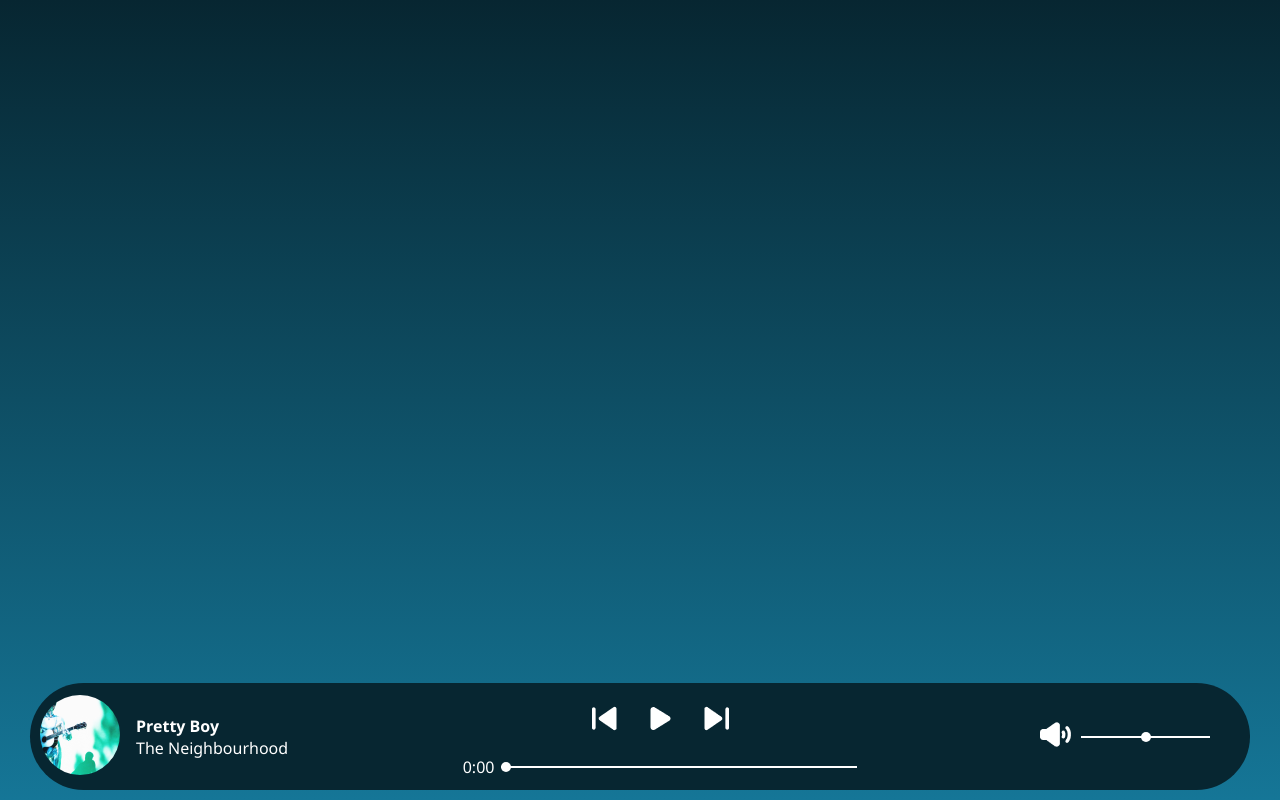
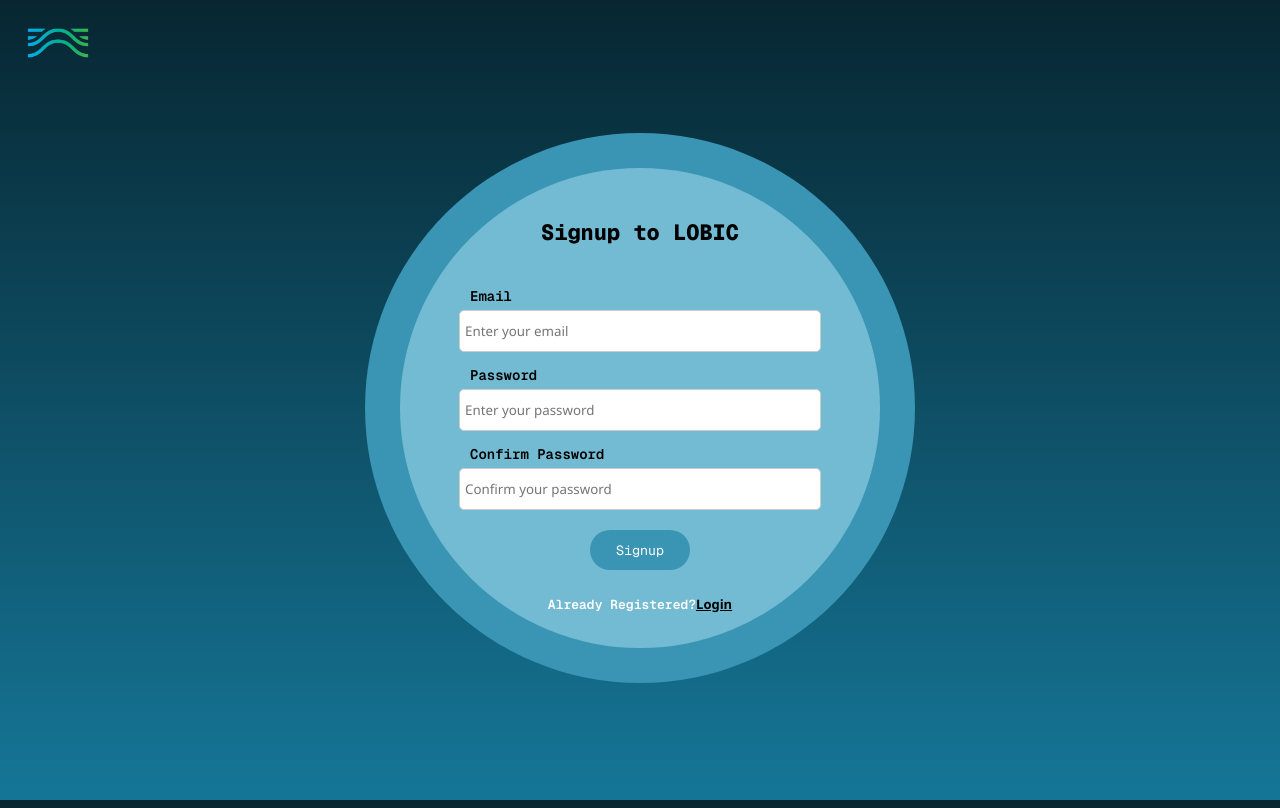
Before and after one commit to fy-st0rm/Lobic, a React (Vite) app: page /signup in a window 1280 px wide. Built offline with nearby package versions, Linux system fonts and the light colour scheme; a web font is replaced by a local one.

Commit message:
hooked /signup to the backend

```diff
--- a/src/App.jsx
+++ b/src/App.jsx
@@ -1,28 +1,28 @@
-import { useEffect } from "react"
-import {
-	Routes, Route, Link,
-	useNavigate
-} from 'react-router-dom'
+import { Routes, Route, Navigate } from 'react-router-dom';
 
-import Login from './routes/login/Login.jsx'
-import Home from "./routes/home/Home.jsx"
-import Auth from "./routes/auth/Auth.jsx"
-import Signup from './routes/signup/Signup.jsx'
+import Login from './routes/login/Login.jsx';
+import Home from "./routes/home/Home.jsx";
+import Auth from "./routes/auth/Auth.jsx";
+import Signup from './routes/signup/Signup.jsx';
+import ForgotPassword from './routes/login/ForgotPassword.jsx';
 
 function App() {
-	const navigate = useNavigate();
-
 	return (
 		<Routes>
-			<Route path = "/" element = { <Login/> } />
-			{/* <Route path = "/signup" element = { <Signup/> } /> */}
-			<Route path = "/home" element = {
-				<Auth>
-					<Home/>
-				</Auth>
-			} />
+			<Route path="/signup" element={<Signup />} />
+			<Route
+				path="/home"
+				element={
+					<Auth>
+						<Home />
+					</Auth>
+				}
+			/>
+			<Route path="/" element={<Navigate to="/login" replace />} />
+			<Route path="/login" element={<Login />} />
+			<Route path="/forgotpassword" element={<ForgotPassword />} />
 		</Routes>
 	);
 }
 
-export default App
+export default App;
--- a/src/main.jsx
+++ b/src/main.jsx
@@ -8,9 +8,9 @@ import Home from './routes/home/Home.jsx'
 
 createRoot(document.getElementById('root')).render(
 	<StrictMode>
-		{/* <Router>
+		<Router>
 			<App/>
-		</Router> */}
-		<Home/>
+		</Router>
+		{/* <Home/> */}
 	</StrictMode>
 )
--- /dev/null
+++ b/src/routes/login/ForgotPassword.jsx
@@ -0,0 +1,49 @@
+import React from 'react';
+import { useNavigate } from 'react-router-dom';
+
+import logo from '/lobic_logo.png';
+import './Login.css';
+
+function ForgotPassword() {
+    const navigate = useNavigate();
+
+    const handleGoBack = () => {
+        navigate(-1);
+    };
+
+    return (
+        <div className='container'>
+            <div className='logo'>
+                <img src={logo} alt="lobic_logo" style={{ width: '70px', height: 'auto' }} />
+            </div>
+
+            <div className='outercircle'></div>
+            <div className='innercircle'></div>
+
+            <div className='loginContainer'>
+                <div>
+                    <p className='loginText'>Forgot Password</p>
+                    <br />
+                    <div style={{
+                        textAlign: 'center',
+                        padding: '20px',
+                        fontSize: '18px'
+                    }}>
+                        This feature is not implemented yet.
+                    </div>
+
+                    <div style={{ textAlign: 'center' }}>
+                        <button
+                            className='loginButton'
+                            onClick={handleGoBack}
+                        >
+                            Go Back
+                        </button>
+                    </div>
+                </div>
+            </div>
+        </div>
+    );
+}
+
+export default ForgotPassword;
--- a/src/routes/login/Login.jsx
+++ b/src/routes/login/Login.jsx
@@ -1,9 +1,9 @@
-import { useState } from 'react'
-import { useNavigate } from "react-router-dom"
+import { useState } from 'react';
+import { useNavigate } from "react-router-dom";
 
-import logo from '/lobic_logo.png'
-import './Login.css'
-import { SERVER_IP } from "../../conf.jsx"
+import logo from '/lobic_logo.png';
+import './Login.css';
+import { SERVER_IP } from "../../conf.jsx";
 
 function Login() {
 	const [email, setEmail] = useState("");
@@ -19,16 +19,16 @@ function Login() {
 
 		const payload = {
 			email: email,
-			password: password
+			password: password,
 		};
 
 		let response = await fetch(SERVER_IP + "/login", {
 			method: "POST",
 			credentials: "include",
 			headers: {
-				"Content-Type": "application/json"
+				"Content-Type": "application/json",
 			},
-			body: JSON.stringify(payload)
+			body: JSON.stringify(payload),
 		});
 
 		if (!response.ok) {
@@ -39,12 +39,20 @@ function Login() {
 		}
 
 		navigate("/home");
-	}
+	};
+
+	const handleSignupRedirect = () => {
+		navigate("/signup");
+	};
+
+	const handleForgotPassword = () => {
+		navigate("/forgotpassword");
+	};
 
 	return (
 		<div className='container'>
 			<div className='logo'>
-			<img src={logo} alt="lobic_logo" style={{width:'70px', height:'auto'}}/>
+				<img src={logo} alt="lobic_logo" style={{ width: '70px', height: 'auto' }} />
 			</div>
 
 			<div className='outercircle'></div>
@@ -53,23 +61,25 @@ function Login() {
 			<div className='loginContainer'>
 				<div>
 					<p className='loginText'>Login to LOBIC</p>
-				<br/>
+					<br />
 					<form onSubmit={handleLogin}>
 						<div>
 							<p className='emailPassword'>Email</p>
 							<input
 								type='email' className='inputBox' placeholder='Enter your email'
 								value={email}
-							onChange={ (e) => setEmail(e.target.value) }
-						required/>
-						<br/>
+								onChange={(e) => setEmail(e.target.value)}
+								required
+							/>
+							<br />
 
 							<p className='emailPassword'>Password</p>
 							<input
 								type='password' className='inputBox' placeholder='Enter your password'
 								value={password}
-							onChange={ (e) => setPassword(e.target.value) }
-						required/>
+								onChange={(e) => setPassword(e.target.value)}
+								required
+							/>
 						</div>
 
 						{
@@ -86,17 +96,24 @@ function Login() {
 					</form>
 
 					<div>
-					<p className='forgotPassword'>Forgot Password?</p>
+						<p
+							className='forgotPassword'
+							onClick={handleForgotPassword}
+							style={{ cursor: 'pointer' }}
+						>
+							Forgot Password?
+						</p>
 					</div>
 
 					<div>
-					<p className='notRegistered'>Not Registered? <span className='signup'>Signup</span></p>
+						<p className='notRegistered'>
+							Not Registered? <span className='signup' onClick={handleSignupRedirect}>Signup</span>
+						</p>
 					</div>
 				</div>
 			</div>
-
 		</div>
-	)
+	);
 }
 
-export default Login
+export default Login;
--- a/src/routes/signup/Signup.jsx
+++ b/src/routes/signup/Signup.jsx
@@ -1,9 +1,60 @@
-import React from 'react'
+import { useState } from 'react';
+import { useNavigate } from "react-router-dom";
 
-import logo from '/lobic_logo.png'
-import './Signup.css'
+import logo from '/lobic_logo.png';
+import './Signup.css';
+import { SERVER_IP } from "../../conf.jsx";
 
-function signup() {
+function Signup() {
+    const [email, setEmail] = useState("");
+    const [password, setPassword] = useState("");
+    const [confirmPassword, setConfirmPassword] = useState("");
+
+    const [isError, setIsError] = useState(false);
+    const [errorMsg, setErrorMsg] = useState("");
+
+    const navigate = useNavigate();
+
+    const handleSignup = async (event) => {
+        event.preventDefault();
+
+        // Basic password validation
+        if (password !== confirmPassword) {
+            setIsError(true);
+            setErrorMsg("Passwords do not match");
+            return;
+        }
+
+        // Payload for signup
+        const payload = {
+            email: email,
+			username : email.split("@")[0],  // [TODO] might need to change later
+            password: password,
+        };
+
+		const response = await fetch(SERVER_IP + "/signup", {
+			method: "POST",
+			credentials: "include",
+			headers: {
+				"Content-Type": "application/json",
+			},
+			body: JSON.stringify(payload),
+		});
+
+		if (!response.ok) {
+			let msg = await response.text();
+			setIsError(true);
+			setErrorMsg(msg);
+			return;
+		}
+
+		navigate("/login");
+    };
+
+    const handleLoginRedirect = () => {
+        navigate("/login");
+    };
+
     return (
         <div className='container'>
             <div className='logo'>
@@ -16,29 +67,59 @@ function signup() {
                 <div>
                     <p className='signupText'>Signup to LOBIC</p>
                     <br/>
-				<form>
+                    <form onSubmit={handleSignup}>
                         <div>
                             <p className='emailPassword'>Email</p>
-						<input type='email' className='inputBox' placeholder='Enter your email' required/>
+                            <input
+                                type='email'
+                                className='inputBox'
+                                placeholder='Enter your email'
+                                value={email}
+                                onChange={(e) => setEmail(e.target.value)}
+                                required
+                            />
                             <br/>
                             <p className='emailPassword'>Password</p>
-						<input type='password' className='inputBox' placeholder='Enter your password' required/>
+                            <input
+                                type='password'
+                                className='inputBox'
+                                placeholder='Enter your password'
+                                value={password}
+                                onChange={(e) => setPassword(e.target.value)}
+                                required
+                            />
                             <br />
                             <p className='emailPassword'>Confirm Password</p>
-						<input type='password' className='inputBox' placeholder='Confirm your password' required/>
+                            <input
+                                type='password'
+                                className='inputBox'
+                                placeholder='Confirm your password'
+                                value={confirmPassword}
+                                onChange={(e) => setConfirmPassword(e.target.value)}
+                                required
+                            />
+
+                            {isError && (
+                                <div className='error-message'>
+                                    <p>{errorMsg}</p>
+                                </div>
+                            )}
+
                             <div>
                                 <button type="submit" className='signinButton'>Signup</button>
                             </div>
                         </div>
                     </form>
                     <div>
-					<p className='alreadyRegistered'> Already Registered? <span className='login'>Login</span></p>
+                        <p className='alreadyRegistered'>
+                            Already Registered?
+                            <span className='login' onClick={handleLoginRedirect}>Login</span>
+                        </p>
                     </div>
                 </div>
             </div>
-
         </div>
-  )
+    );
 }
 
-export default signup
+export default Signup;
```
Lines whose indentation alone changed are shown as unchanged.
